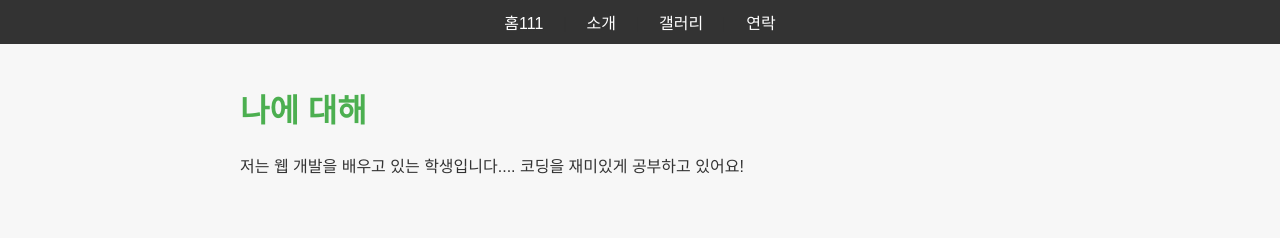
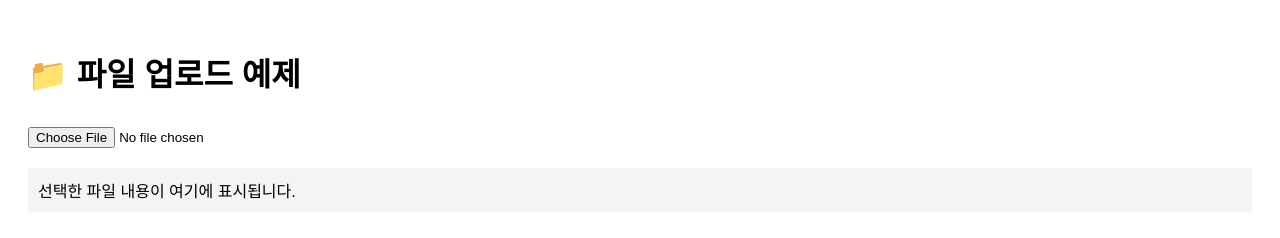
Before and after one commit to soonhochoi/my-website, a plain HTML site: page about.html in a window 1280 px wide. Drawn offline with Linux system fonts and the light colour scheme.

Commit message:
Update about.html

```diff
--- a/about.html
+++ b/about.html
@@ -1,20 +1,51 @@
 <!DOCTYPE html>
 <html lang="ko">
 <head>
-  <meta charset="UTF-8">
-  <title>소개</title>
-  <link rel="stylesheet" href="style.css">
+  <meta charset="UTF-8" />
+  <meta name="viewport" content="width=device-width, initial-scale=1.0"/>
+  <title>파일 업로드 데모</title>
+  <style>
+    body {
+      font-family: sans-serif;
+      padding: 20px;
+    }
+    input[type="file"] {
+      margin-top: 10px;
+    }
+    #output {
+      margin-top: 20px;
+      white-space: pre-wrap;
+      background: #f4f4f4;
+      padding: 10px;
+    }
+  </style>
 </head>
 <body>
-  <nav>
-    <a href="index.html">홈111</a> |
-    <a href="about.html">소개</a> |
-    <a href="gallery.html">갤러리</a> |
-    <a href="contact.html">연락</a>
-  </nav>
-  <main>
-    <h1>나에 대해</h1>
-    <p>저는 웹 개발을 배우고 있는 학생입니다.... 코딩을 재미있게 공부하고 있어요!</p>
-  </main>
+
+  <h1>📁 파일 업로드 예제</h1>
+
+  <input type="file" id="fileInput" />
+  <div id="output">선택한 파일 내용이 여기에 표시됩니다.</div>
+
+  <script>
+    const fileInput = document.getElementById('fileInput');
+    const output = document.getElementById('output');
+
+    fileInput.addEventListener('change', () => {
+      const file = fileInput.files[0];
+      if (!file) return;
+
+      const reader = new FileReader();
+      reader.onload = function(e) {
+        output.textContent = e.target.result;
+      };
+      reader.onerror = function() {
+        output.textContent = "파일을 읽는 중 오류 발생!";
+      };
+
+      reader.readAsText(file);
+    });
+  </script>
+
 </body>
 </html>
```
